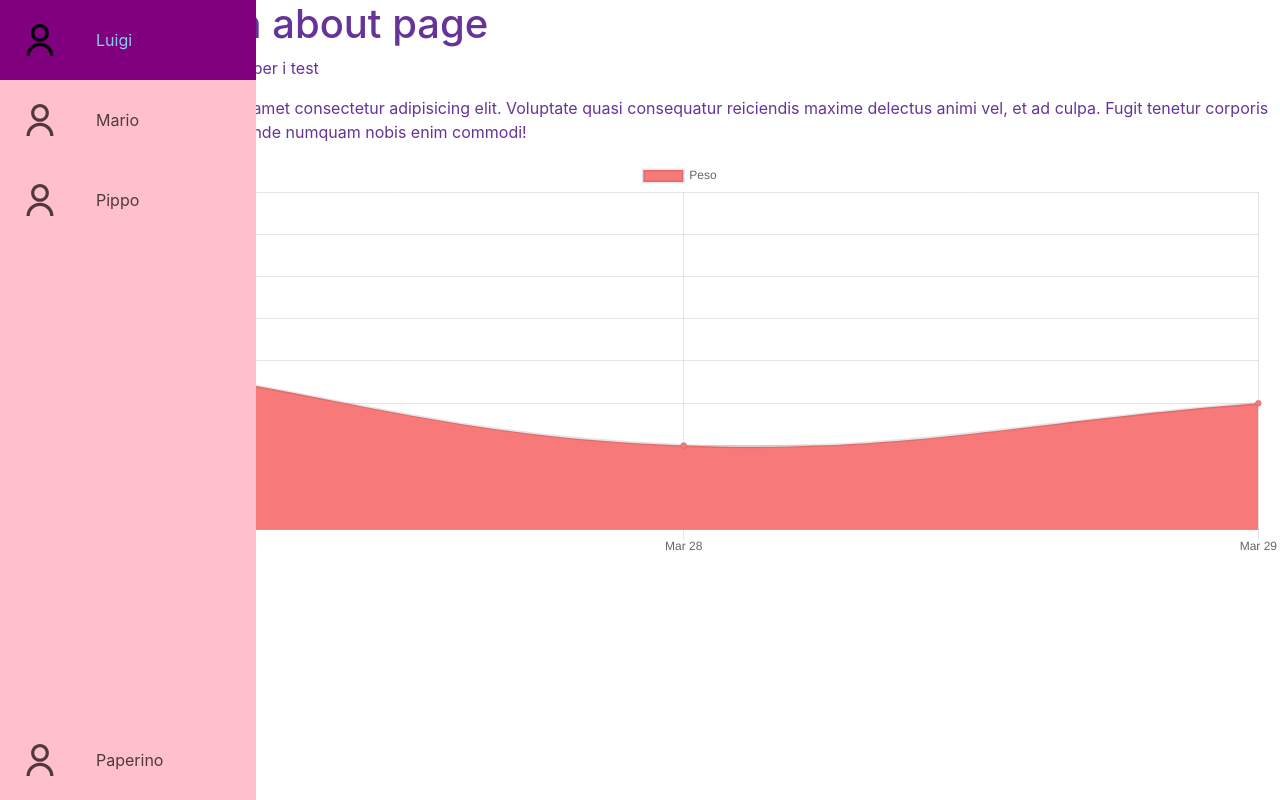
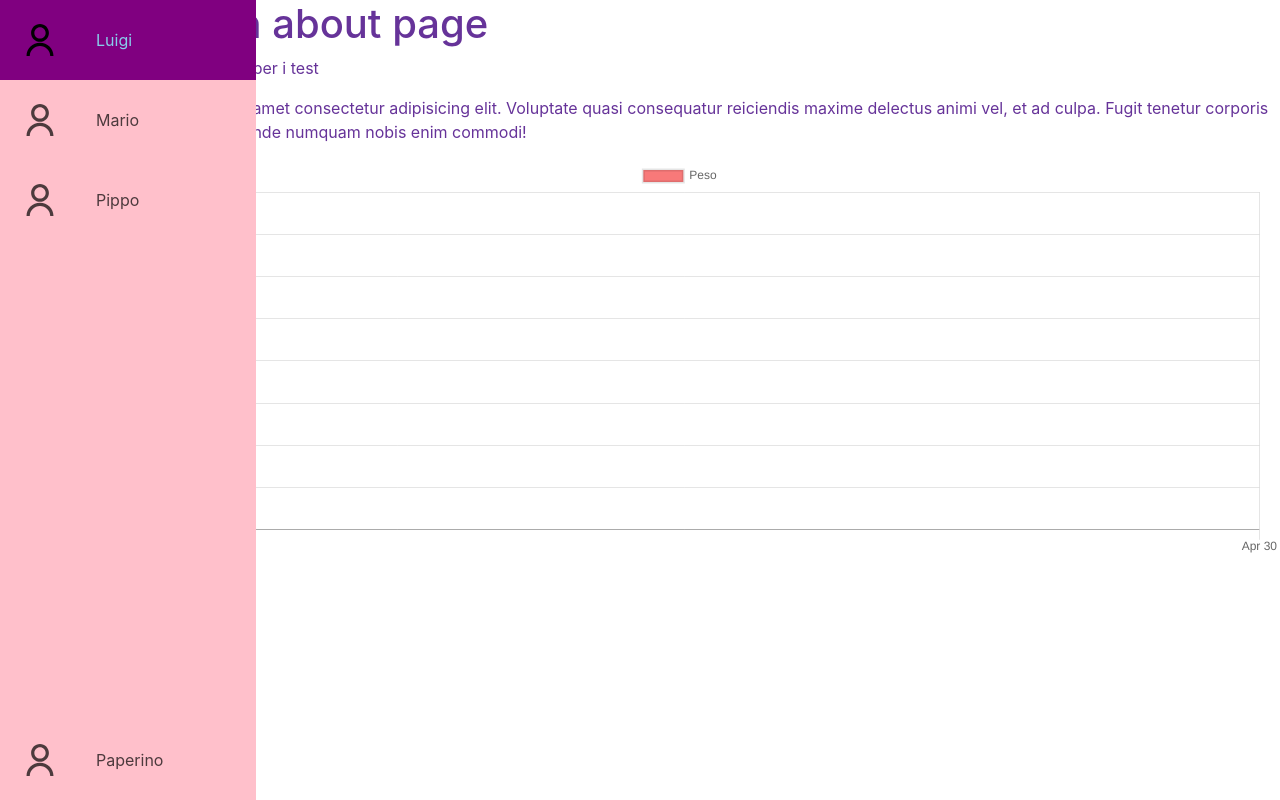
Before and after one commit to Fulvio-P/fitnessapp, a Vue app in the folder front-end/: page /about in a window 1280 px wide. Built offline with nearby package versions, Linux system fonts and the light colour scheme; no server answers.

Commit message:
[TO BE CONT] Lato client modularizzato un po' di più in preparazione allo spostamento della funzione di download dati dal server e della generale parametrizzazione delle componenti chart

```diff
--- a/front-end/src/components/ChartsPage.vue
+++ b/front-end/src/components/ChartsPage.vue
@@ -27,11 +27,7 @@ var chartdata = {
         {
             label: 'Peso',
             backgroundColor: '#f87979',
-            data: [
-                {x: new Date("2020-03-27"), y:40},
-                {x: new Date("2020-03-28"), y:20},
-                {x: new Date("2020-03-29"), y:30},
-            ]
+            data: []
         }
     ]
 };
--- a/front-end/src/components/WeightChart.vue
+++ b/front-end/src/components/WeightChart.vue
@@ -4,25 +4,18 @@ https://vue-chartjs.org/guide/#vue-single-file-components
 -->
 
 <script>
-import { Line } from 'vue-chartjs'
+import { Line } from 'vue-chartjs';
+import chartUtils from "@/components/chartUtils.vue";
 
 export default {
     extends: Line,
+    mixins: [chartUtils],
     props: ["chartdata", "options"],
     mounted() {
-        this.options.scales = this.options.scales || {};
-        this.options.scales.xAxes = this.options.scales.xAxes || [{
-            type: "time",
-            time: {unit: 'day'},
-        }];
-        this.options.scales.yAxes = this.options.scales.yAxes || [{
-            ticks: {
-                suggestedMin: 0,
-                suggestedMax: 80
-            }
-        }];
+        this.xAxisTimeSetup();
+        this.yAxisSetSuggestedLimits(0, 80);
         this.renderChart(this.chartdata, this.options)
-    }
+    },
 }
 </script>
 
--- /dev/null
+++ b/front-end/src/components/chartUtils.vue
@@ -0,0 +1,25 @@
+<!--Funzioni utili che gestiscono comportamenti comuni dei nostri grafici-->
+
+<script>
+export default {
+    methods: {
+        //sintassi abbreviata per "xAxisTimeSetup: function () {...}"
+        xAxisTimeSetup() {
+            this.options.scales = this.options.scales || {};
+            this.options.scales.xAxes = this.options.scales.xAxes || [{
+                type: "time",
+                time: {unit: 'day'},
+            }];
+        },
+        yAxisSetSuggestedLimits(suggmin, suggmax) {
+            this.options.scales = this.options.scales || {};
+            this.options.scales.yAxes = this.options.scales.yAxes || [{
+                ticks: {
+                    suggestedMin: suggmin,
+                    suggestedMax: suggmax
+                }
+            }];
+        }
+    }
+}
+</script>
```
